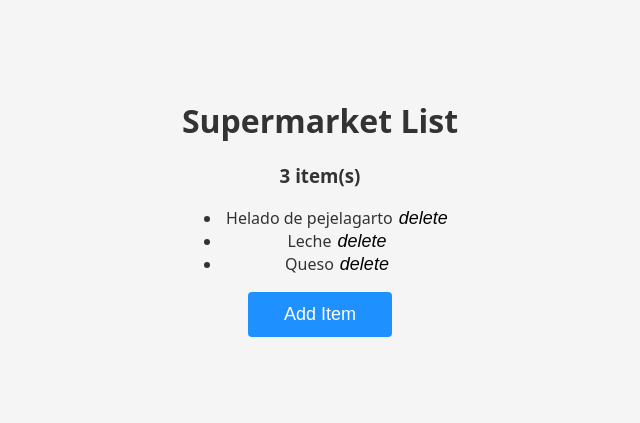
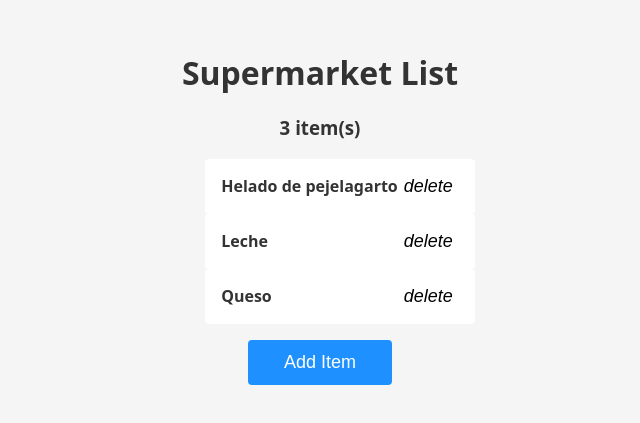
Before and after one commit to ivanguebri/trade-helm, a React (Create React App) app: page / in a window 1280 px wide. Shown: the part 193-616 px from the top of the page, without its empty margins (320-960 px from the left). Built offline with nearby package versions, Linux system fonts and the light colour scheme.

Commit message:
Create ListItem component

```diff
--- a/src/App/App.tsx
+++ b/src/App/App.tsx
@@ -12,6 +12,7 @@ import Button from "../ui/controls/Button";
 import Modal from "../ui/presentation/Modal";
 import TextField from "../ui/controls/TextField";
 import ModalFooter from "../ui/presentation/ModalFooter";
+import ListItem from "../ui/presentation/ListItem";
 
 export default function App(): JSX.Element {
   const [items, setItems] = useState<TItem[]>([]);
@@ -36,7 +37,7 @@ export default function App(): JSX.Element {
     setIsModalVisible(false);
   };
 
-  const onRemove = (id: TItem["id"]) => {
+  const onDelete = (id: TItem["id"]) => {
     itemsAPI.remove(id).then((removedId) => {
       setItems(items.filter((item) => item.id !== removedId));
     });
@@ -65,12 +66,11 @@ export default function App(): JSX.Element {
       </header>
       <ul>
         {items.map((item) => (
-          <li key={item.id}>
-            {item.text}
-            <Button variant={EVariant.Link} onClick={() => onRemove(item.id)}>
-              delete
-            </Button>
-          </li>
+          <ListItem
+            key={item.id}
+            onDelete={() => onDelete(item.id)}
+            item={item}
+          />
         ))}
       </ul>
       <Button colorScheme={EColorScheme.Primary} onClick={onOpenModal}>
--- /dev/null
+++ b/src/ui/presentation/ListItem/ListItem.module.scss
@@ -0,0 +1,12 @@
+.container {
+  display: flex;
+  background-color: white;
+  padding: 16px;
+  border-radius: 4px;
+  width: 100%;
+  justify-content: space-between;
+
+  span {
+    font-weight: 700;
+  }
+}
--- /dev/null
+++ b/src/ui/presentation/ListItem/ListItem.tsx
@@ -0,0 +1,23 @@
+import styles from "./ListItem.module.scss";
+
+import { TItem } from "../../../features/items/types";
+
+import { EVariant } from "../../controls/Button/enums";
+
+import Button from "../../controls/Button";
+
+type Props = {
+  item: TItem;
+  onDelete: VoidFunction;
+};
+
+export default function ListItem({ item, onDelete }: Props): JSX.Element {
+  return (
+    <li className={styles.container}>
+      <span>{item.text}</span>
+      <Button variant={EVariant.Link} onClick={onDelete}>
+        delete
+      </Button>
+    </li>
+  );
+}
--- /dev/null
+++ b/src/ui/presentation/ListItem/index.ts
@@ -0,0 +1 @@
+export { default } from "./ListItem";
```
Also changed, not shown: 1 other file (tests, documents, lock files or other folders).
